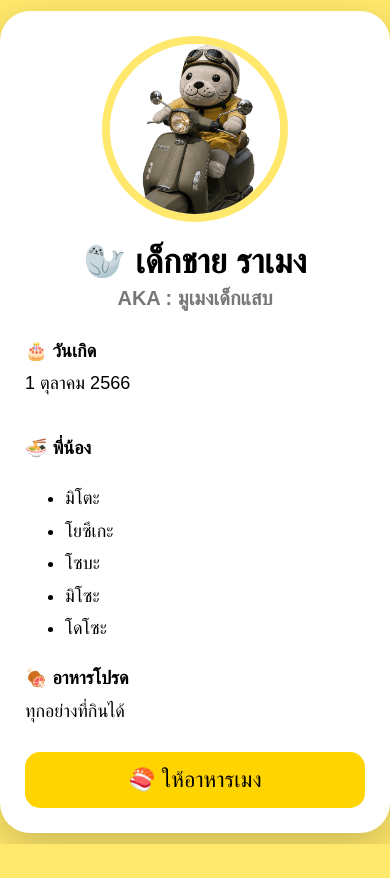
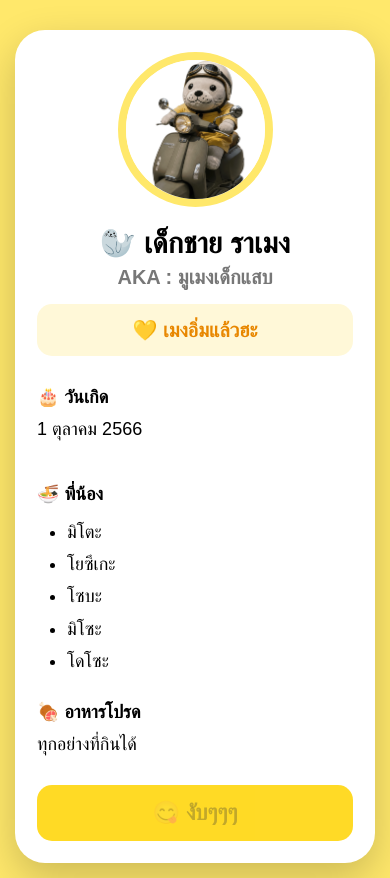
Before and after one commit to Stymber20/Mengiverse, a plain HTML site: page index.html in a window 390 px wide. Both pictures are taken after a click on the button "🍣 ให้อาหารเมง". Before the commit the page ends 844 px from the top, so only its background shows below. Drawn offline with Linux system fonts and the light colour scheme.

Commit message:
Update index.html

```diff
--- a/index.html
+++ b/index.html
@@ -9,125 +9,195 @@
 
 <style>
 
-body{
-
-margin:0;
-background:#FFE86B;
-font-family:Arial,sans-serif;
-
-display:flex;
-justify-content:center;
-align-items:center;
-
-height:100vh;
-
+* {
+  box-sizing: border-box;
 }
 
-.card{
+body {
+  margin: 0;
+  min-height: 100vh;
+  padding: 24px;
+  background: #FFE86B;
+  font-family: Arial, sans-serif;
 
-width:340px;
-
-background:white;
-
-border-radius:30px;
-
-padding:25px;
-
-box-shadow:0 15px 40px rgba(0,0,0,.2);
-
-animation:pop .6s ease;
-
-text-align:center;
-
+  display: flex;
+  justify-content: center;
+  align-items: center;
 }
 
-img{
+.card {
+  width: 100%;
+  max-width: 390px;
 
-width:170px;
-height:170px;
+  background: white;
+  border-radius: 30px;
+  padding: 25px;
 
-border-radius:50%;
+  box-shadow: 0 15px 40px rgba(0, 0, 0, 0.2);
 
-border:8px solid #FFE86B;
+  animation: pop 0.6s ease;
 
-object-fit:cover;
-
+  text-align: center;
 }
 
-h1{
+.meng-photo {
+  width: 170px;
+  height: 170px;
 
-margin:15px 0 5px;
+  border-radius: 50%;
+  border: 8px solid #FFE86B;
 
-font-size:34px;
+  object-fit: cover;
 
+  animation: bounce 1.2s ease;
 }
 
-h2{
-
-margin:0;
-
-color:#777;
-
-font-size:20px;
-
+h1 {
+  margin: 15px 0 5px;
+  font-size: 34px;
 }
 
-.info{
-
-margin-top:25px;
-
-text-align:left;
-
-line-height:1.8;
-
-font-size:18px;
-
+.aka {
+  margin: 0;
+  color: #777;
+  font-size: 20px;
 }
 
-button{
+#status {
+  margin: 15px 0 0;
+  padding: 12px 10px;
 
-margin-top:25px;
+  color: #E88700;
+  background: #FFF8D8;
 
-width:100%;
+  border-radius: 15px;
 
-padding:15px;
+  font-size: 20px;
+  line-height: 1.4;
 
-border:none;
-
-background:#FFD400;
-
-font-size:22px;
-
-border-radius:15px;
-
-cursor:pointer;
-
+  transition: transform 0.25s ease;
 }
 
-button:hover{
+.info {
+  margin-top: 25px;
 
-background:#FFC400;
-
+  text-align: left;
+  line-height: 1.8;
+  font-size: 18px;
 }
 
-@keyframes pop{
-
-0%{
-
-transform:scale(.6);
-
-opacity:0;
-
+.info ul {
+  margin-top: 5px;
+  padding-left: 30px;
 }
 
-100%{
+button {
+  margin-top: 25px;
 
-transform:scale(1);
+  width: 100%;
+  padding: 15px;
 
-opacity:1;
+  border: none;
+  border-radius: 15px;
 
+  background: #FFD400;
+
+  font-size: 22px;
+  font-weight: bold;
+
+  cursor: pointer;
+
+  transition:
+    transform 0.15s ease,
+    background 0.15s ease;
 }
 
+button:hover {
+  background: #FFC400;
+}
+
+button:active {
+  transform: scale(0.96);
+}
+
+button:disabled {
+  cursor: default;
+  opacity: 0.85;
+}
+
+.heart {
+  position: fixed;
+
+  font-size: 28px;
+
+  pointer-events: none;
+
+  animation: floatUp 1.5s ease forwards;
+}
+
+@keyframes pop {
+  0% {
+    transform: scale(0.6);
+    opacity: 0;
+  }
+
+  70% {
+    transform: scale(1.05);
+  }
+
+  100% {
+    transform: scale(1);
+    opacity: 1;
+  }
+}
+
+@keyframes bounce {
+  0% {
+    transform: translateY(-20px) scale(0.8);
+    opacity: 0;
+  }
+
+  70% {
+    transform: translateY(5px) scale(1.05);
+  }
+
+  100% {
+    transform: translateY(0) scale(1);
+    opacity: 1;
+  }
+}
+
+@keyframes floatUp {
+  0% {
+    transform: translateY(0) scale(0.7);
+    opacity: 1;
+  }
+
+  100% {
+    transform: translateY(-130px) scale(1.4);
+    opacity: 0;
+  }
+}
+
+@media (max-width: 430px) {
+  body {
+    padding: 15px;
+    align-items: flex-start;
+  }
+
+  .card {
+    margin-top: 15px;
+    padding: 22px;
+  }
+
+  h1 {
+    font-size: 29px;
+  }
+
+  .meng-photo {
+    width: 155px;
+    height: 155px;
+  }
 }
 
 </style>
@@ -138,16 +208,21 @@ opacity:1;
 
 <div class="card">
 
-<img src="meng.jpeg">
+  <img
+    src="meng.jpeg"
+    alt="น้องเมง"
+    class="meng-photo"
+  >
 
   <h1>🦭 เด็กชาย ราเมง</h1>
 
-<h2>AKA : มูเมงเด็กแสบ</h2>
+  <h2 class="aka">AKA : มูเมงเด็กแสบ</h2>
+
+  <h2 id="status">🍜 เมงหิวแล้วฮะ</h2>
 
   <div class="info">
 
     <b>🎂 วันเกิด</b><br>
-
     1 ตุลาคม 2566
 
     <br><br>
@@ -155,43 +230,113 @@ opacity:1;
     <b>🍜 พี่น้อง</b>
 
     <ul>
-
       <li>มิโตะ</li>
-
       <li>โยซึเกะ</li>
-
       <li>โซบะ</li>
-
       <li>มิโซะ</li>
-
       <li>โดโซะ</li>
-
     </ul>
 
     <b>🍖 อาหารโปรด</b><br>
-
     ทุกอย่างที่กินได้
 
   </div>
 
-<button onclick="feed()">
-
+  <button id="feed" onclick="feedMeng()">
     🍣 ให้อาหารเมง
-
   </button>
 
 </div>
 
 <script>
 
-function feed(){
+const hungryTexts = [
+  "🍜 เมงหิวแล้วฮะ",
+  "🦭 วันนี้กอดเมงหรือยังฮะ",
+  "😴 เมงง่วงจัง...",
+  "🛵 วันนี้เมงขอแว๊นก่อนนะฮะ",
+  "🎮 Warframe ก่อน ค่อยกินข้าว",
+  "🚀 Rocky ชวนเมงไปอวกาศฮะ",
+  "💛 ขอบคุณที่มาเยี่ยมเมงนะฮะ",
+  "🍤 วันนี้มีของกินไหมฮะ",
+  "🍗 เมงกินได้ทุกอย่างฮะ",
+  "🦭 งับก่อน ค่อยคุยกันฮะ"
+];
 
-alert("เมง : งั่มๆๆ ขอบคุณนะฮะ 💛🦭");
+let isEating = false;
 
+window.addEventListener("load", function () {
+  const status = document.getElementById("status");
+
+  const randomText =
+    hungryTexts[Math.floor(Math.random() * hungryTexts.length)];
+
+  status.textContent = randomText;
+});
+
+function feedMeng() {
+  if (isEating) {
+    return;
+  }
+
+  isEating = true;
+
+  const status = document.getElementById("status");
+  const button = document.getElementById("feed");
+  const photo = document.querySelector(".meng-photo");
+
+  status.textContent = "💛 เมงอิ่มแล้วฮะ";
+  status.style.transform = "scale(1.05)";
+
+  button.textContent = "😋 งับๆๆๆ";
+  button.disabled = true;
+
+  photo.style.transform = "scale(1.08) rotate(-3deg)";
+
+  createHearts();
+
+  setTimeout(function () {
+    photo.style.transform = "scale(1) rotate(0deg)";
+    status.style.transform = "scale(1)";
+  }, 500);
+
+  setTimeout(function () {
+    status.textContent = "🍜 เมงหิวอีกแล้วฮะ";
+    button.textContent = "🍣 ให้อาหารเมง";
+    button.disabled = false;
+
+    isEating = false;
+  }, 6000);
+}
+
+function createHearts() {
+  const emojis = ["💛", "🍣", "✨", "🦭"];
+
+  for (let i = 0; i < 8; i++) {
+    const heart = document.createElement("div");
+
+    heart.className = "heart";
+    heart.textContent =
+      emojis[Math.floor(Math.random() * emojis.length)];
+
+    heart.style.left =
+      Math.random() * 70 + 15 + "%";
+
+    heart.style.top =
+      Math.random() * 20 + 65 + "%";
+
+    heart.style.animationDelay =
+      Math.random() * 0.4 + "s";
+
+    document.body.appendChild(heart);
+
+    setTimeout(function () {
+      heart.remove();
+    }, 2000);
+  }
 }
 
 </script>
 
 </body>
-
 </html>
```
Lines whose indentation alone changed are shown as unchanged.
